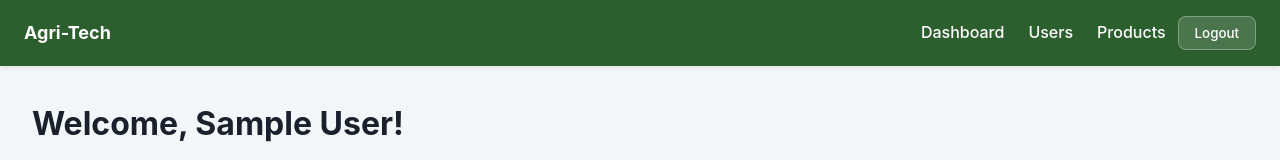
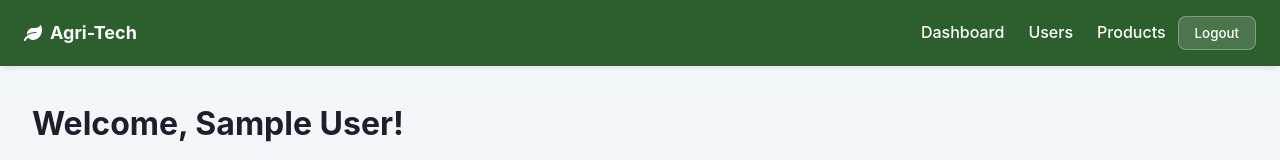
Before and after one commit to GravityDefied4/agritech, a React (Vite) app in the folder frontend/: page /dashboard in a window 1280 px wide. Shown: the top 160 px of the page. Built offline with nearby package versions, Linux system fonts and the light colour scheme; no server answers; sample sign-in values are in the browser's storage.

Commit message:
Final fix

```diff
--- a/frontend/src/components/Navbar.jsx
+++ b/frontend/src/components/Navbar.jsx
@@ -1,4 +1,5 @@
 import { Link, useNavigate } from 'react-router-dom';
+import { FaLeaf } from 'react-icons/fa'; // ✅ Import the leaf icon
 
 export default function Navbar() {
   const navigate = useNavigate();
@@ -7,7 +8,10 @@ export default function Navbar() {
 
   return (
     <nav className="navbar">
-      <div style={{ fontWeight: 'bold', fontSize: '18px' }}>Agri-Tech</div>
+      <div style={{ fontWeight: 'bold', fontSize: '18px', display: 'flex', alignItems: 'center', gap: '8px' }}>
+        <FaLeaf /> Agri-Tech
+      </div>
+
       <div>
         {user ? (
           user.role === 'admin' ? (
```
